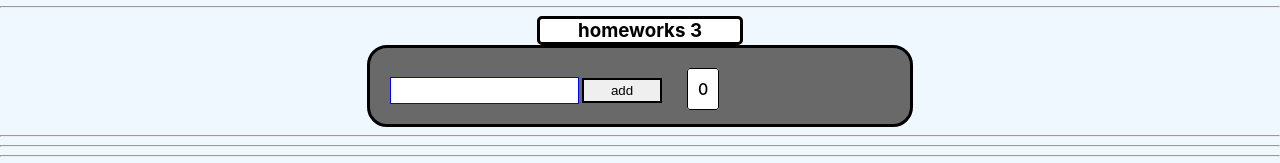
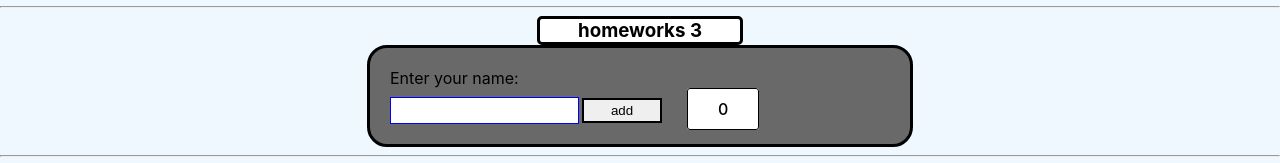
Before and after one commit to ElenaHrudavenka/homeworks, a React (Create React App) app: page /#/pre-junior in a window 1280 px wide. Shown: the part 595-758 px from the top of the page. Built offline with nearby package versions, Linux system fonts and the light colour scheme.

Commit message:
update h3

```diff
--- a/src/p2-homeworks/h3/Greeting.module.css
+++ b/src/p2-homeworks/h3/Greeting.module.css
@@ -17,7 +17,7 @@
     background-color: white;
     border-radius: 3px 3px 3px 3px;
     border: 1px solid black;
-    padding: 10px;
+    padding: 10px 30px;
     font-weight: 500;
     margin: 20px;
 }
--- a/src/p2-homeworks/h3/Greeting.tsx
+++ b/src/p2-homeworks/h3/Greeting.tsx
@@ -18,10 +18,11 @@ const Greeting: React.FC<GreetingPropsType> = (
 
     return (
         <div className={glStyle.box}>
+            <div>Enter your name: </div>
             <input value={name} onChange={setNameCallback} className={inputClass}/>
             <button onClick={addUser} className={glStyle.button}>add</button>
             <span className={s.span}>{totalUsers}</span>
-            <span className={error?s.span:""}>{error}</span>
+            <div className={error?s.span:""}>{error&&"Field must be filled. Please, enter your name."}</div>
         </div>
     )
 }
```
